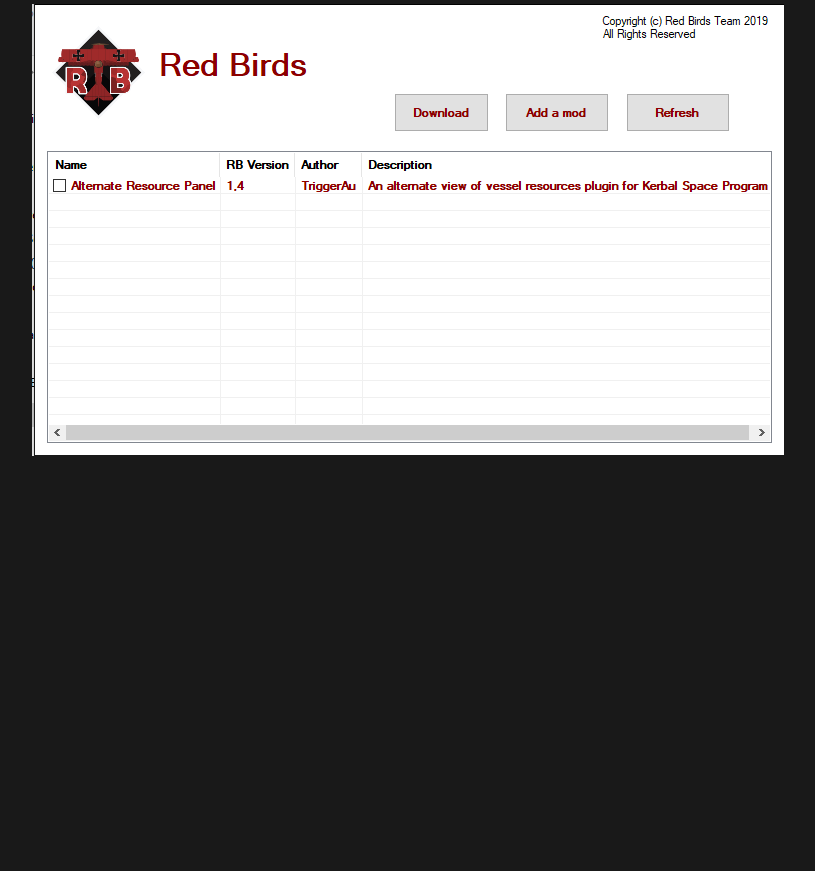
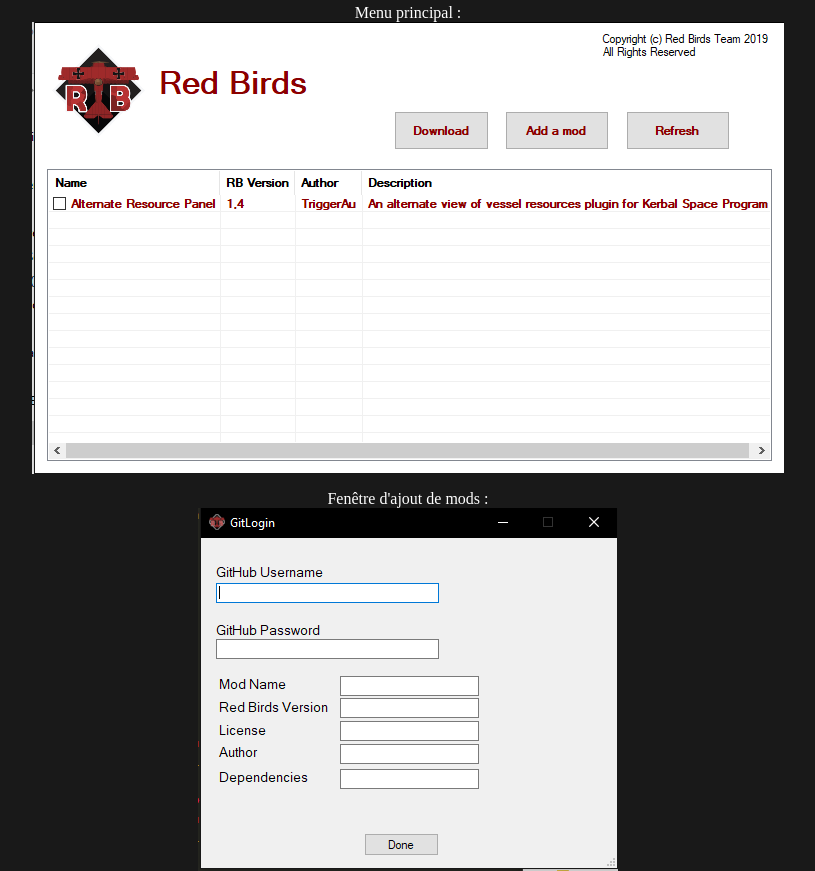
Before and after one commit to Natsukira/Natsukira.github.io, a plain HTML site: page GamePage.html in a window 1280 px wide. Shown: the part 2542-3413 px from the top of the page, without its empty margins (232-1047 px from the left). Before the commit the page ends 3314 px from the top, so only its background shows below. Drawn offline with Linux system fonts and the light colour scheme.

Commit message:
Update GamePage.html

```diff
--- a/GamePage.html
+++ b/GamePage.html
@@ -63,7 +63,8 @@
 			<h3 style="text-align: center;">Vous souhaitez télécharger le Mod Manager pour installer, gérer et ajouter vos propres mods ? <a href="Files/ModManager.zip">Cliquez ici !</a></h3>
 		</div>
 		<div>
-		<img src="Icons/MainMenu.png" style="text-align: center;">
+		<p style="text-align: center;">Menu principal : <img src="Icons/MainMenu.png"> </p>
+		<p style="text-align: center;">Fenêtre d'ajout de mods : <img src="Icons/GitLog.png"> </p>
 		</div>
 	</section>
 
```
